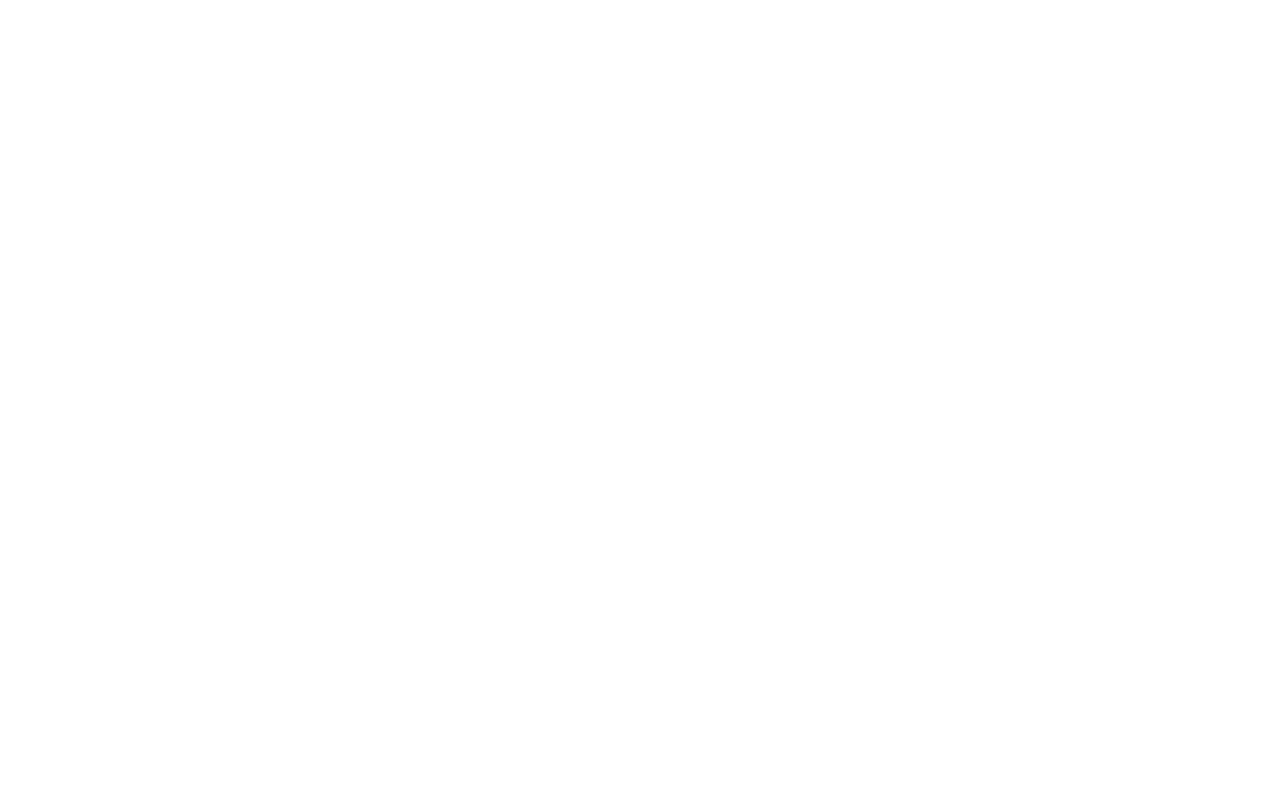
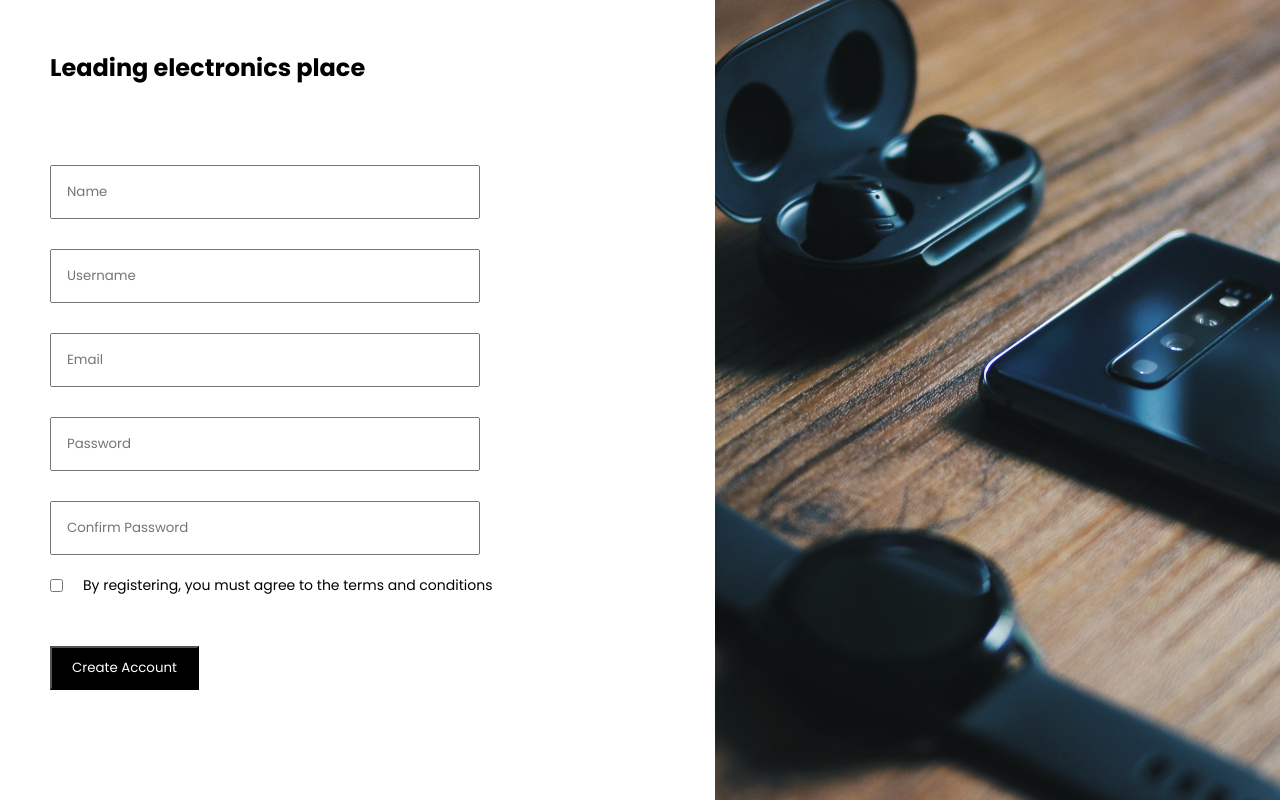
Before and after one commit to rayhanatmadja/react_electronic_store, a React (Create React App) app: page /register in a window 1280 px wide. Before the commit this address had no page. Built offline with nearby package versions, Linux system fonts and the light colour scheme.

Commit message:
adding login register

```diff
--- a/src/App.js
+++ b/src/App.js
@@ -2,6 +2,8 @@
 import Home from "./Pages/Home";
 import ProductList from "./Pages/ProductList";
 import SingleProduct from "./Pages/SingleProduct";
+import Register from "./Pages/Register";
+import Login from "./Pages/Login";
 import { Routes, Route, Link } from "react-router-dom";
 
 const App = () => {
@@ -9,6 +11,8 @@
     <>
       <Routes>
         <Route path="/" element={<Home />} />
+        <Route path="/register" element={<Register />} />
+        <Route path="/login" element={<Login />} />
         <Route path="product_list" element={<ProductList />} />
         <Route path="single_product" element={<SingleProduct />} />
       </Routes>
--- /dev/null
+++ b/src/Pages/Login.jsx
@@ -0,0 +1,71 @@
+import React from "react";
+import styled from "styled-components";
+import imgRegister from "../images/register_img.jpg";
+
+const Container = styled.div`
+  width: 100%;
+  height: 100vh;
+  display: flex;
+`;
+const Wrapper = styled.div`
+  width: 100%;
+  display: flex;
+`;
+const LeftSide = styled.div`
+  display: flex;
+  flex: 1;
+  flex-direction: column;
+  padding: 50px 100px 50px 50px;
+`;
+const Title = styled.h2`
+  margin-bottom: 50px;
+`;
+const Form = styled.form`
+  display: flex;
+  flex-direction: column;
+  align-items: flex-start;
+  justify-content: center;
+`;
+const Input = styled.input`
+  margin-top: 30px;
+  width: 70%;
+  padding: 15px;
+`;
+const Button = styled.button`
+  margin-top: 50px;
+  padding: 10px 20px;
+  background-color: #000;
+  color: #fff;
+  cursor: pointer;
+`;
+const RightSide = styled.div`
+  flex: 1;
+  height: 100%;
+`;
+const Image = styled.img`
+  height: 100%;
+  width: 100%;
+  object-fit: cover;
+`;
+
+const Login = () => {
+  return (
+    <Container>
+      <Wrapper>
+        <LeftSide>
+          <Title>Welcome Back to ZAPLN!</Title>
+          <Form>
+            <Input placeholder="Username" />
+            <Input placeholder="Password" />
+            <Button>Login</Button>
+          </Form>
+        </LeftSide>
+        <RightSide>
+          <Image src={imgRegister} />
+        </RightSide>
+      </Wrapper>
+    </Container>
+  );
+};
+
+export default Login;
--- /dev/null
+++ b/src/Pages/Register.jsx
@@ -0,0 +1,91 @@
+import React from "react";
+import styled from "styled-components";
+import imgRegister from "../images/register_img.jpg";
+
+const Container = styled.div`
+  width: 100%;
+  height: 100vh;
+  display: flex;
+`;
+const Wrapper = styled.div`
+  width: 100%;
+  display: flex;
+`;
+const LeftSide = styled.div`
+  display: flex;
+  flex: 1;
+  flex-direction: column;
+  padding: 50px 100px 50px 50px;
+`;
+const Title = styled.h2`
+  margin-bottom: 50px;
+`;
+const Form = styled.form`
+  display: flex;
+  flex-direction: column;
+  align-items: flex-start;
+  justify-content: center;
+`;
+const Input = styled.input`
+  margin-top: 30px;
+  width: 70%;
+  padding: 15px;
+`;
+const Button = styled.button`
+  margin-top: 50px;
+  padding: 10px 20px;
+  background-color: #000;
+  color: #fff;
+  cursor: pointer;
+`;
+const RightSide = styled.div`
+  flex: 1;
+  height: 100%;
+`;
+const Image = styled.img`
+  height: 100%;
+  width: 100%;
+  object-fit: cover;
+`;
+const Aggrement = styled.div`
+  margin-top: 20px;
+  display: flex;
+  justify-content: center;
+  align-items: center;
+`;
+const AggrementContent = styled.p`
+  margin-left: 20px;
+  font-size: 14px;
+`;
+const Checkbox = styled.input``;
+
+const Register = () => {
+  return (
+    <Container>
+      <Wrapper>
+        <LeftSide>
+          <Title>Leading electronics place</Title>
+          <Form>
+            <Input placeholder="Name" />
+            <Input placeholder="Username" />
+            <Input placeholder="Email" />
+            <Input placeholder="Password" />
+            <Input placeholder="Confirm Password" />
+            <Aggrement>
+              <Checkbox type="checkbox" />
+              <AggrementContent>
+                By registering, you must agree to the terms and conditions
+              </AggrementContent>
+            </Aggrement>
+            <Button>Create Account</Button>
+          </Form>
+        </LeftSide>
+        <RightSide>
+          <Image src={imgRegister} />
+        </RightSide>
+      </Wrapper>
+    </Container>
+  );
+};
+
+export default Register;
--- a/src/Pages/SingleProduct.jsx
+++ b/src/Pages/SingleProduct.jsx
@@ -99,6 +99,8 @@
   cursor: pointer;
   font-weight: 500;
   margin-left: 30px;
+  transition: 0.5s ease;
+
   &:hover {
     background-color: transparent;
     color: #000;
--- a/src/components/Navbar.jsx
+++ b/src/components/Navbar.jsx
@@ -51,8 +51,19 @@
           </Logo>
         </Store>
         <Menu>
-          <MenuItem>Register</MenuItem>
-          <MenuItem>Login</MenuItem>
+          <MenuItem>
+            <Link
+              to="/register"
+              style={{ textDecoration: "none", color: "#fff" }}
+            >
+              Register
+            </Link>
+          </MenuItem>
+          <MenuItem>
+            <Link to="/login" style={{ textDecoration: "none", color: "#fff" }}>
+              Login
+            </Link>
+          </MenuItem>
           <MenuItem>
             <Link
               to="/product_list"
--- a/src/components/ProductItem.jsx
+++ b/src/components/ProductItem.jsx
@@ -3,6 +3,7 @@
 import SearchIcon from "@mui/icons-material/Search";
 import FavoriteBorderOutlinedIcon from "@mui/icons-material/FavoriteBorderOutlined";
 import ShoppingCartOutlinedIcon from "@mui/icons-material/ShoppingCartOutlined";
+import { Routes, Route, Link } from "react-router-dom";
 
 const Container = styled.div`
   flex: 1;
@@ -74,7 +75,9 @@
       <Image src={img} />
       <Info>
         <Icon>
-          <SearchIcon />
+          <Link to="/single_product">
+            <SearchIcon />
+          </Link>
         </Icon>
         <Icon>
           <ShoppingCartOutlinedIcon />
```
Also changed, not shown: src/images/register_img.jpg (added).
